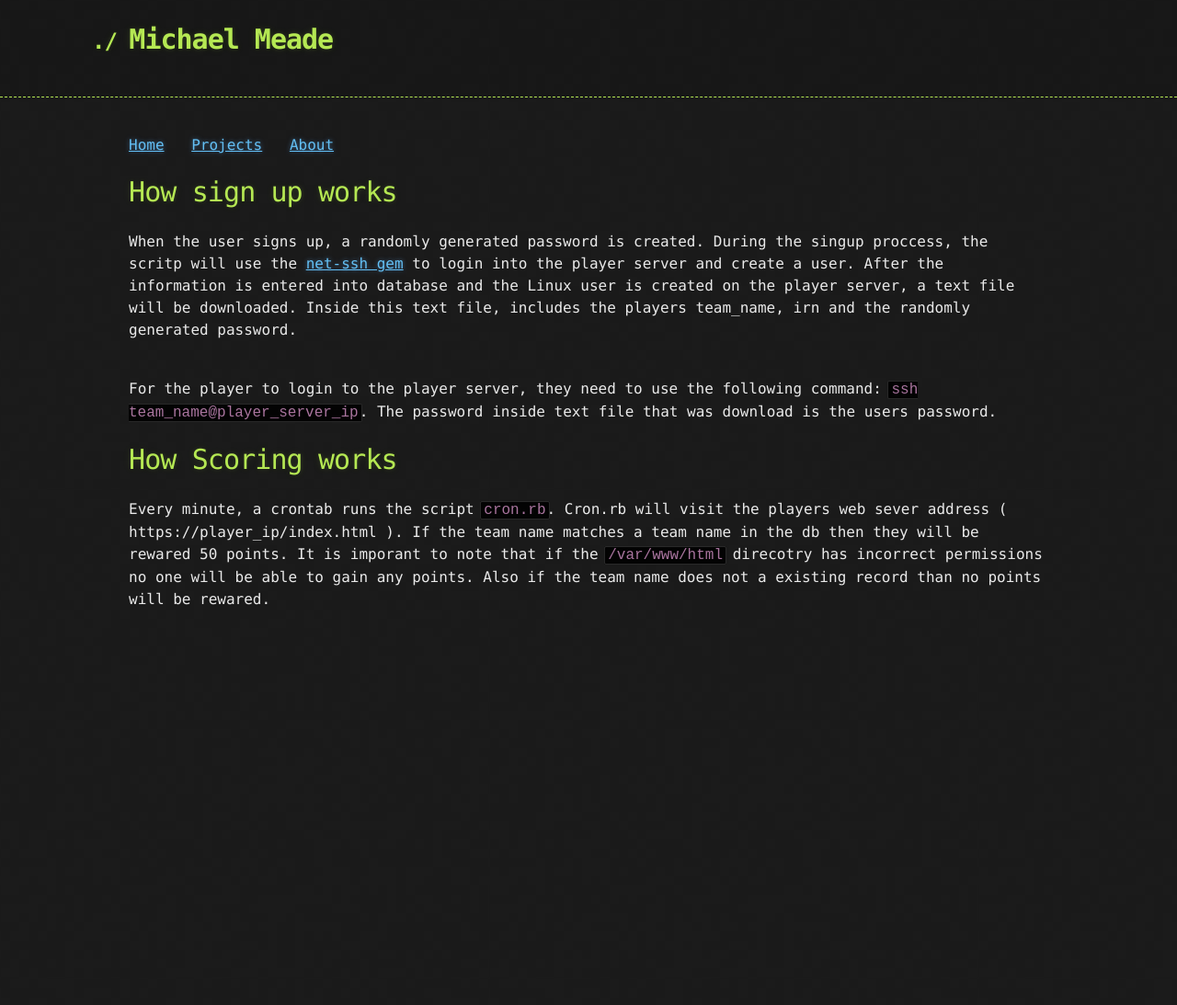
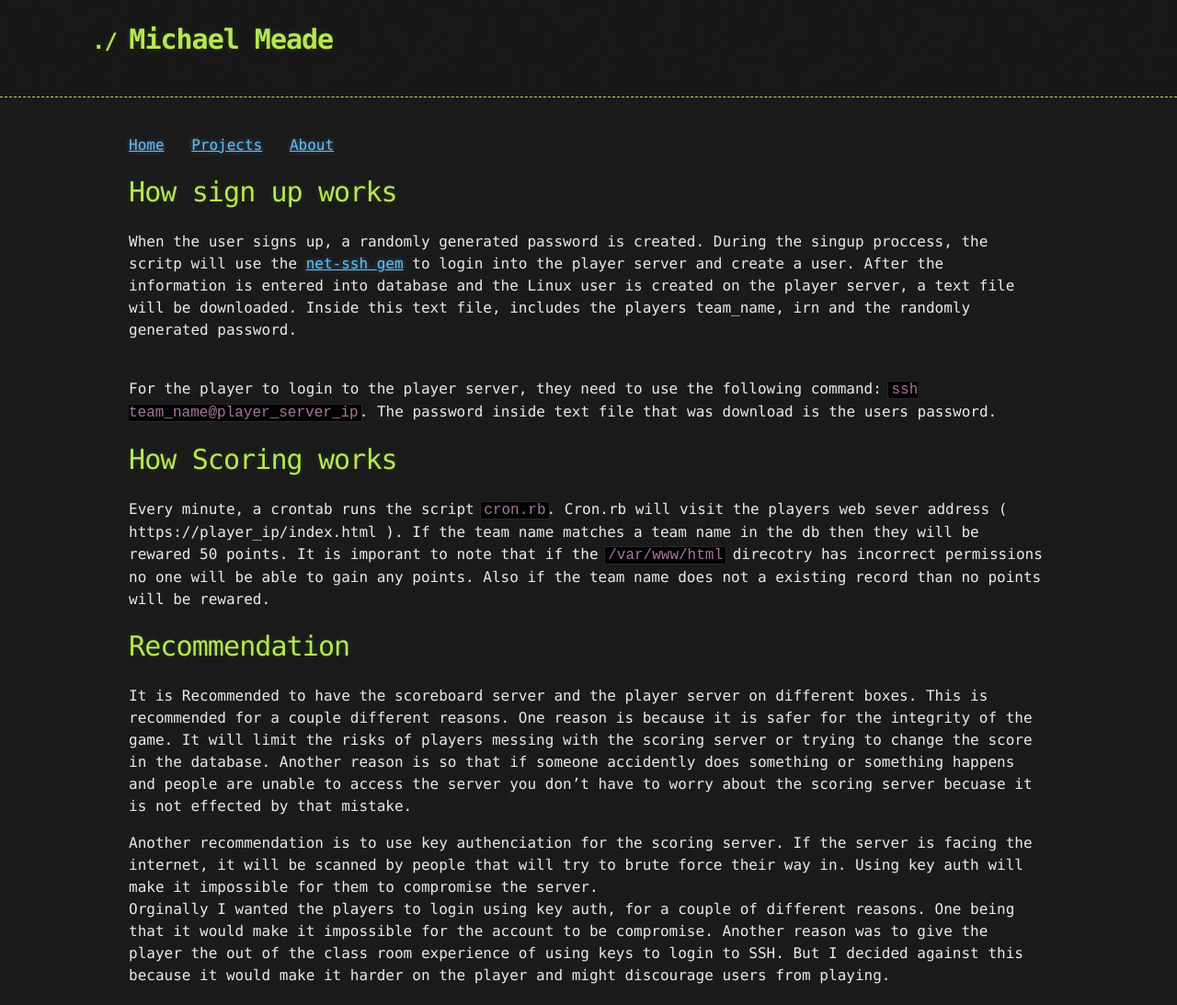
Before and after one commit to Michael-Meade/MinerFind, a Jekyll site: the page built from Projects/leaderboard.md, in a window 1280 px wide. Shown: the whole page at 92% size. Built offline with Jekyll 4.4.1, drawn with Linux system fonts in a browser that asks for light colours; our own code applies the rules of GitHub Pages for plain Markdown files; the repository's description, which GitHub fills in, is left out; before the commit the page ends 900 px from its top, so only the background shows below that.

Commit message:
Update leaderboard.md

````diff
--- a/Projects/leaderboard.md
+++ b/Projects/leaderboard.md
@@ -6,3 +6,9 @@ For the player to login to the player server, they need to use the following com
 # How Scoring works
 Every minute, a crontab runs the script ```cron.rb```. Cron.rb will visit the players web sever address ( https://player_ip/index.html ).
 If the team name matches a team name in the db then they will be rewared 50 points. It is imporant to note that if the ```/var/www/html``` direcotry has incorrect permissions no one will be able to gain any points. Also if the team name does not a existing record than no points will be rewared. <br>
+
+# Recommendation
+It is Recommended to have the scoreboard server and the player server on different boxes. This is recommended for a couple different reasons. One reason is because it is safer for the integrity of the game. It will limit the risks of players messing with the scoring server or trying to change the score in the database. Another reason is so that if someone accidently does something or something happens and people are unable to access the server you don't have to worry about the scoring server becuase it is not effected by that mistake.
+
+Another recommendation is to use key authenciation for the scoring server. If the server is facing the internet, it will be scanned by people that will try to brute force their way in. Using key auth will make it impossible for them to compromise the server.<br>
+Orginally I wanted the players to login using key auth, for a couple of different reasons. One being that it would make it impossible for the account to be compromise. Another reason was to give the player the out of the class room experience  of using keys to login to SSH. But I decided against this because it would make it harder on the player and might discourage users from playing.
````
